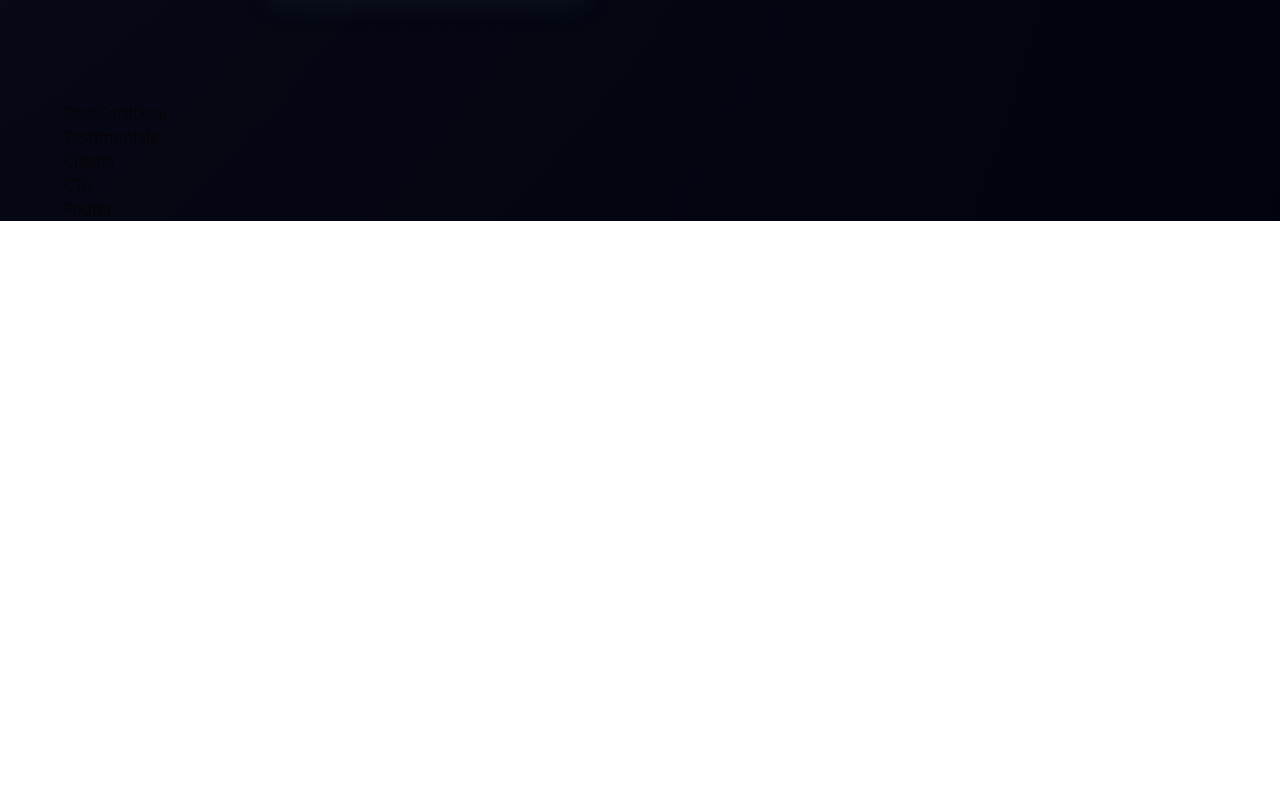
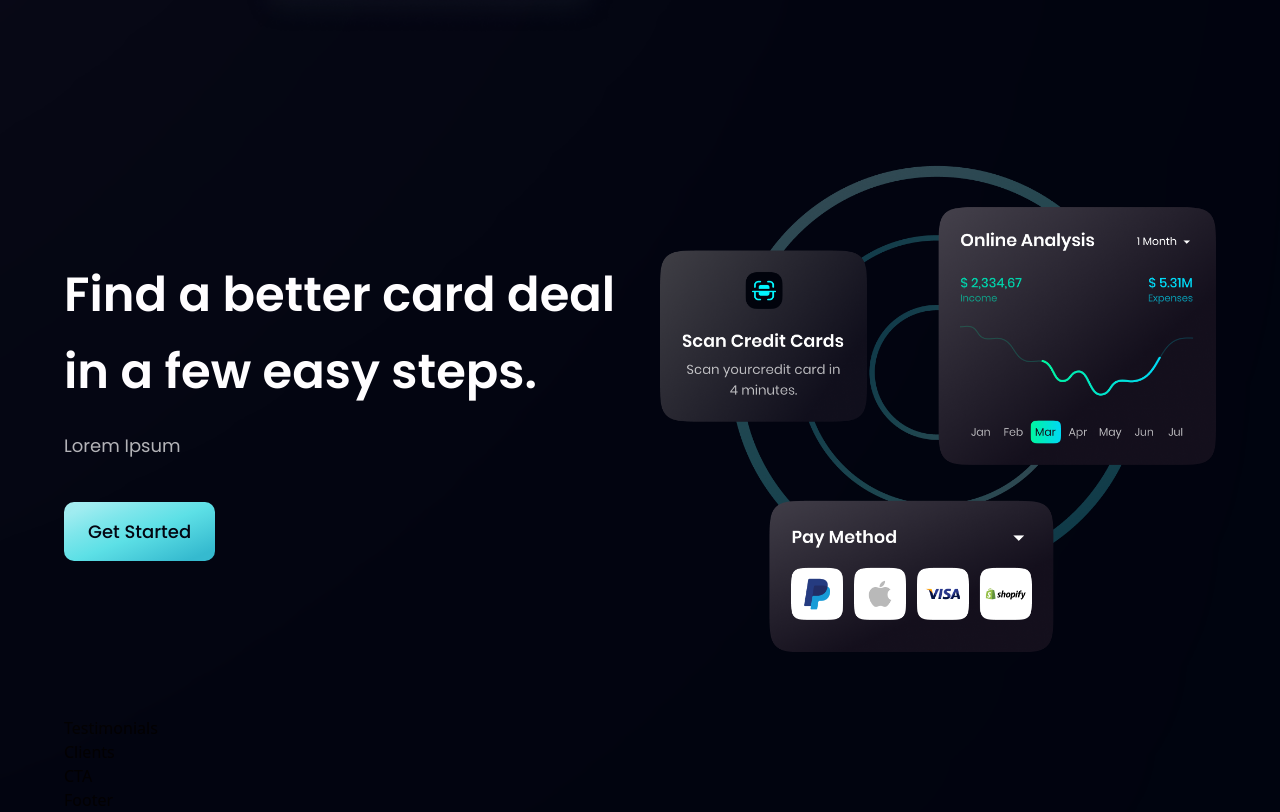
Before and after one commit to yusufseward/hoobank, a React (Vite) app: page / in a window 1280 px wide. Shown: the part 2088-2900 px from the top of the page. Before the commit the page ends 2309 px from the top, so only its background shows below. Built offline with nearby package versions, Linux system fonts and the light colour scheme.

Commit message:
card section finished

```diff
--- a/src/components/Button.jsx
+++ b/src/components/Button.jsx
@@ -2,7 +2,7 @@
 
 const Button = ({ styles }) => {
   return (
-    <button type="button" className={`py-4 px-6 bg-blue-gradient font-poppins font-medium text-[18px] text-primary outline-none ${styles}`}>
+    <button type="button" className={`py-4 px-6 bg-blue-gradient font-poppins font-medium text-[18px] text-primary outline-none ${styles} rounded-[10px]`}>
       Get Started
     </button>
   )
--- a/src/components/CardDeal.jsx
+++ b/src/components/CardDeal.jsx
@@ -1,9 +1,23 @@
-import React from 'react'
+import { card } from '../assets';
+import styles, { layout } from '../style';
+import Button from './Button';
 
-const CardDeal = () => {
-  return (
-    <div>DealCardDeal</div>
-  )
-}
+const CardDeal = () => (
+    <section className={layout.section}>
+      <div className={layout.sectionInfo}>
+        <h2 className={styles.heading2}>
+          Find a better card deal <br className="sm:block hidden"/> in a few easy steps.
+        </h2>
+        <p className={`${styles.paragraph} max-w-[470px] mt-5`}>
+          Lorem Ipsum
+        </p>
+        <Button styles="mt-10"/>
+      </div>
+      <div className={layout.sectionImg}>
+        <img src={card} alt="card" className="w-[100%] h-[100%]"/>
+      </div>
+    </section>
+)
 
-export default CardDeal
+
+export default CardDeal;
```
